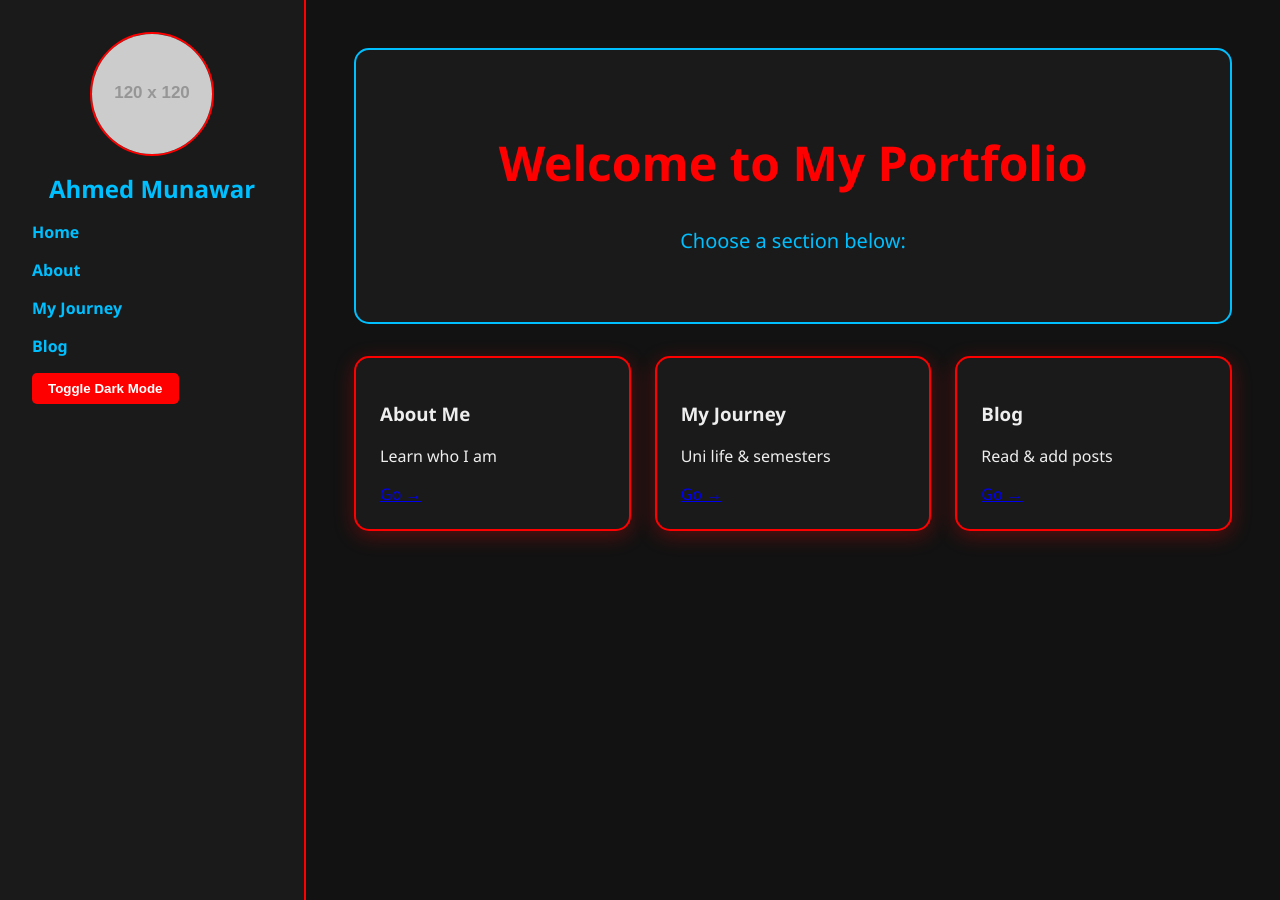
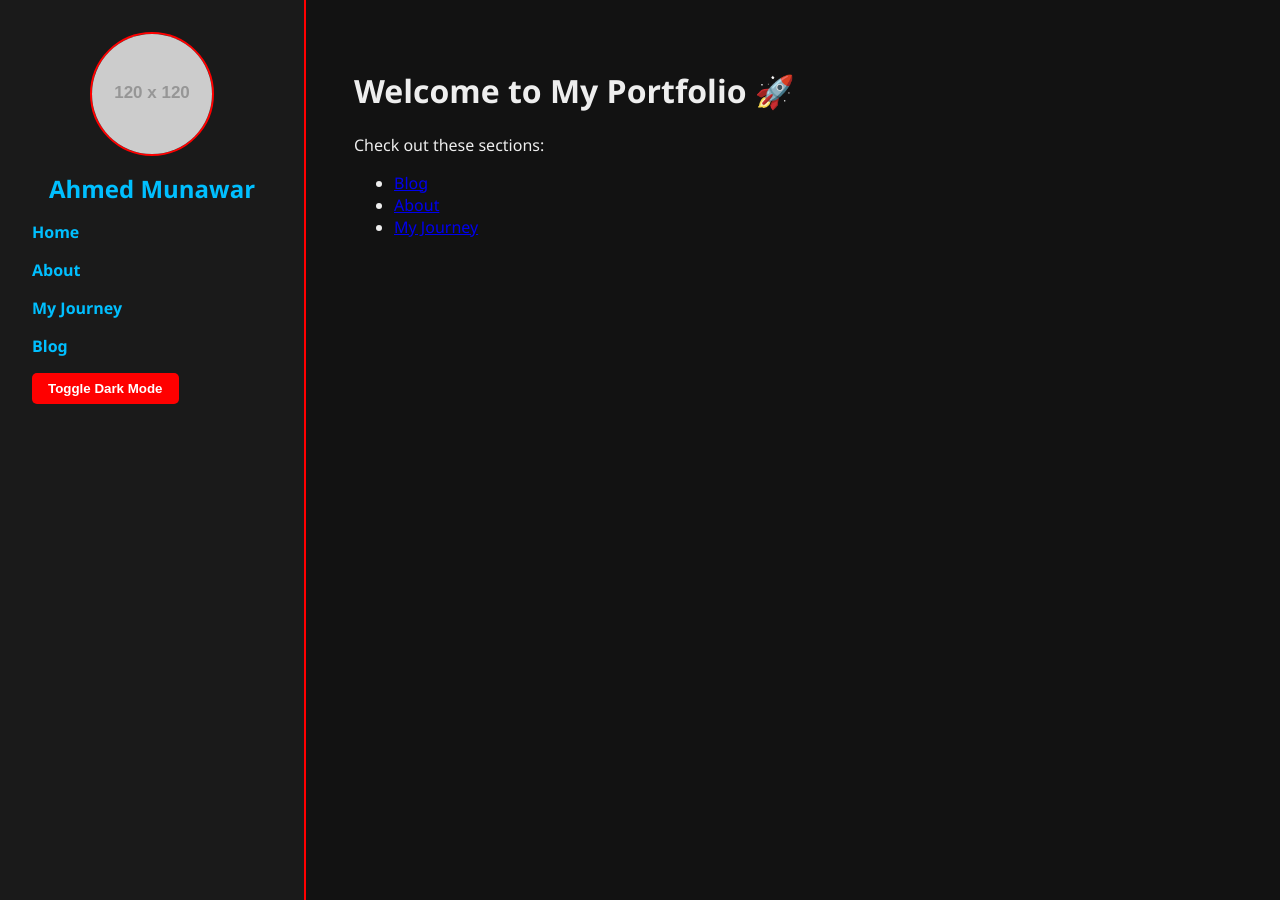
Before and after one commit to engr-ahmad-munawar/engr-ahmad-munawar.github.io-Portfolio-, a Jekyll site: the page built from index.md, in a window 1280 px wide and 900 px high. Built offline with Jekyll 4.4.1, drawn with Linux system fonts in a browser that asks for light colours.

Commit message:
Update index.md

```diff
--- a/index.md
+++ b/index.md
@@ -3,25 +3,10 @@ layout: default
 title: Home
 ---
 
-<div class="hero">
-  <h1>Welcome to My Portfolio</h1>
-  <p>Choose a section below:</p>
-</div>
+# Welcome to My Portfolio 🚀
 
-<div class="projects-grid">
-  <div class="project-card">
-    <h3>About Me</h3>
-    <p>Learn who I am</p>
-    <a href="/about">Go →</a>
-  </div>
-  <div class="project-card">
-    <h3>My Journey</h3>
-    <p>Uni life & semesters</p>
-    <a href="/journey">Go →</a>
-  </div>
-  <div class="project-card">
-    <h3>Blog</h3>
-    <p>Read & add posts</p>
-    <a href="/blog">Go →</a>
-  </div>
-</div>
+Check out these sections:
+
+- [Blog](/blog)
+- [About](/about)
+- [My Journey](/journey)
```
